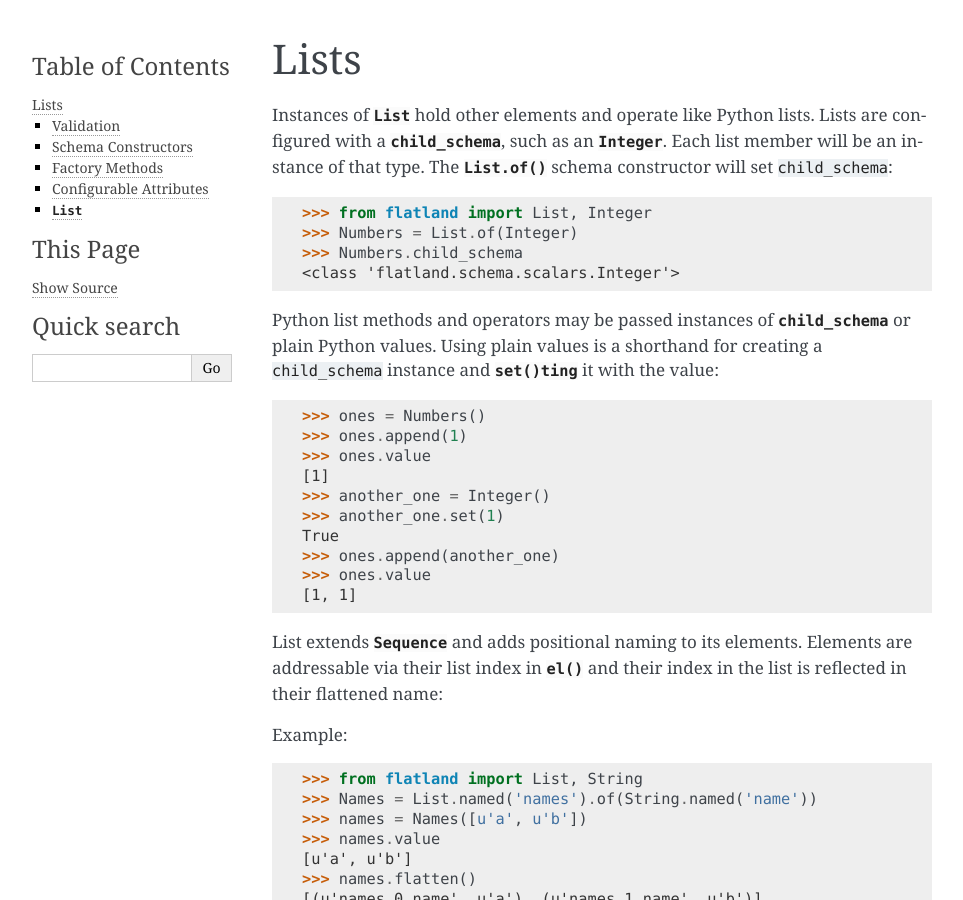
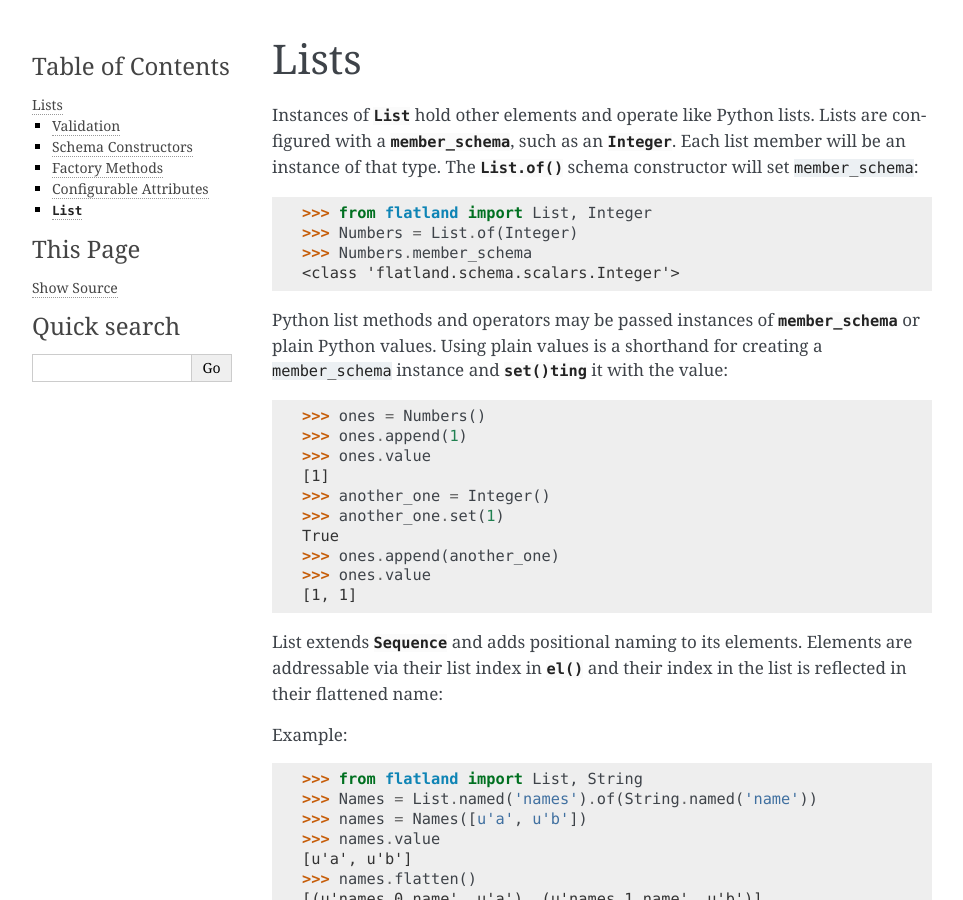
Before and after one commit to discorporate/flatland, a Sphinx documentation site: the page built from docs/source/schema/lists.rst, in a window 1280 px wide and 900 px high. Shown: the whole window, without its empty margins (148-1111 px from the left). Built offline with Sphinx 7.4.7, drawn with Linux system fonts in a browser that asks for light colours.

Commit message:
Renamed Sequence.child_schema -> member_schema

```diff
--- a/docs/source/schema/arrays.rst
+++ b/docs/source/schema/arrays.rst
@@ -23,7 +23,7 @@ Factory Methods
 Configurable Attributes
 -----------------------
 
-.. autoattribute:: Sequence.child_schema
+.. autoattribute:: Sequence.member_schema
   :noindex:
 
 .. autoattribute:: Sequence.prune_empty
@@ -36,7 +36,7 @@ Configurable Attributes
   :show-inheritance:
   :members:
   :inherited-members:
-  :exclude-members: child_schema, prune_empty,
+  :exclude-members: member_schema, prune_empty,
      from_defaults, from_flat
 
 ``MultiValue``
--- a/docs/source/schema/lists.rst
+++ b/docs/source/schema/lists.rst
@@ -5,21 +5,21 @@ Lists
 .. currentmodule:: flatland.schema.containers
 
 Instances of :class:`List` hold other elements and operate like Python
-lists.  Lists are configured with a :attr:`~List.child_schema`, such
+lists.  Lists are configured with a :attr:`~List.member_schema`, such
 as an :class:`~flatland.schema.scalars.Integer`. Each list member will
 be an instance of that type.  The :meth:`List.of` schema constructor
-will set ``child_schema``:
+will set ``member_schema``:
 
 .. doctest::
 
   >>> from flatland import List, Integer
   >>> Numbers = List.of(Integer)
-  >>> Numbers.child_schema
+  >>> Numbers.member_schema
   <class 'flatland.schema.scalars.Integer'>
 
 Python list methods and operators may be passed instances of
-:attr:`~List.child_schema` or plain Python values.  Using plain values
-is a shorthand for creating a ``child_schema`` instance and
+:attr:`~List.member_schema` or plain Python values.  Using plain values
+is a shorthand for creating a ``member_schema`` instance and
 :meth:`set()ting<flatland.schema.base.Element.set>` it with the value:
 
 .. doctest::
@@ -82,7 +82,7 @@ Factory Methods
 Configurable Attributes
 -----------------------
 
-.. autoattribute:: Sequence.child_schema
+.. autoattribute:: Sequence.member_schema
   :noindex:
 
 .. autoattribute:: Sequence.prune_empty
@@ -97,6 +97,6 @@ Configurable Attributes
   :show-inheritance:
   :members:
   :inherited-members:
-  :exclude-members: child_schema, prune_empty,
+  :exclude-members: member_schema, prune_empty,
      slot_type, maximum_set_flat_members,
      from_defaults, from_flat
```
Also changed, not shown: 3 other files.
